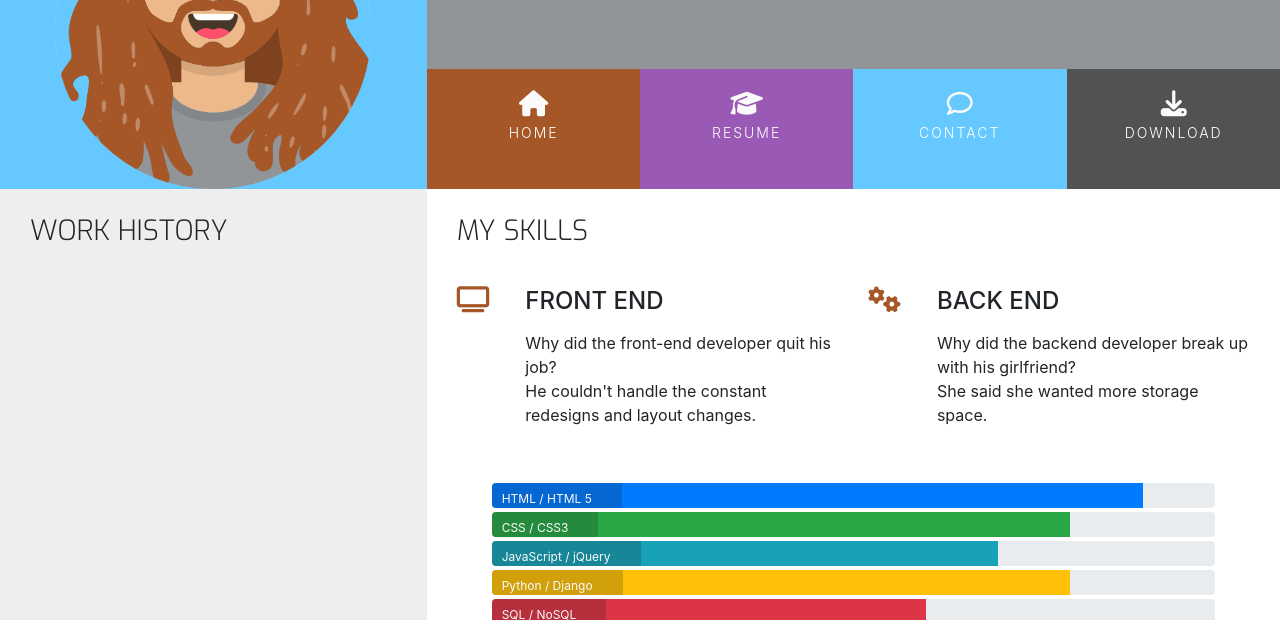
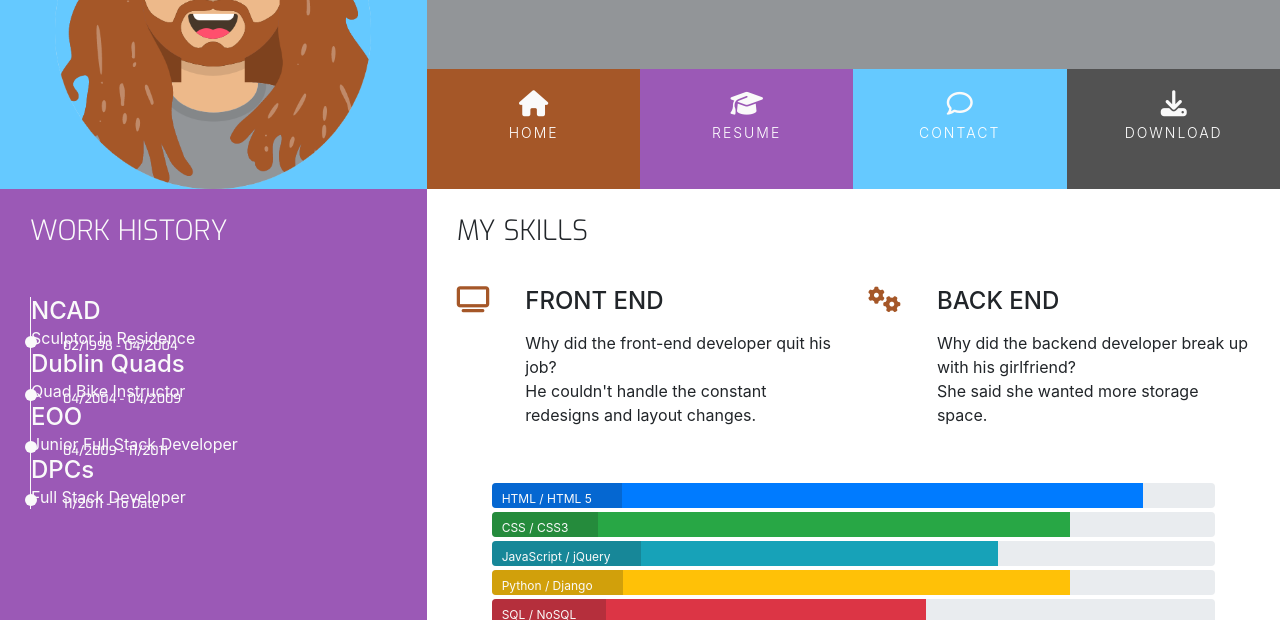
Before and after one commit to KC-7/bootstrap-resume, a plain HTML site: page resume.html in a window 1280 px wide. Shown: the part 180-800 px from the top of the page. Drawn offline with nearby package versions, Linux system fonts and the light colour scheme.

Commit message:
Add work experience for resume page.

```diff
--- a/assets/css/style.css
+++ b/assets/css/style.css
@@ -12,6 +12,10 @@
 
 .bg-color-personal-info {
     background-color: #eeeeee;
+}
+
+.bg-color-work-history {
+    background-color: #9b59b6;
 }
 
 .ui-menu-color-home {
@@ -63,6 +67,7 @@ h4 {
     float: none;
 }
 
+.history-heading,
 .section-heading {
     font-family: "Exo", sans-serif;
     font-weight: 300;
@@ -284,3 +289,51 @@ footer {
 .progress-section {
     margin: 40px 20px;
 }
+
+/* ---------------------------------------- Work History */
+
+.history-heading {
+    color: #fafafa;
+    margin-bottom: 50px;
+}
+
+.timeline-item {
+    padding: 43m 2em 0em 2em;
+    position: relative;
+    color: #fafafa;
+    border-left: 1px solid;
+}
+
+.timeline-item p {
+    padding: 0;
+    margin: 0;
+}
+
+.timeline-item:before {
+    content: attr(data-dates);
+    position: absolute;
+    left: 2.5em;
+    top: 3em;
+    display: block;
+    font-family: "Exo", sans-serif;
+    font-weight: 500;
+    font-size: 0.8em;
+    padding: 0;
+    margin: 0;
+}
+
+.timeline-item:after {
+    width: 12px;
+    height: 12px;
+    display: block;
+    top: 2.4em;
+    position: absolute;
+    left: -6px;
+    border-radius: 12px;
+    content: "";
+    background-color: #fafafa;
+}
+
+.history-items {
+    margin-bottom: 30px;
+}
--- a/resume.html
+++ b/resume.html
@@ -65,12 +65,30 @@
 
     <section class="container-fluid">
         <div class="row">
-            <div class="col-md-4 bg-color-personal-info section-column">
+            <div class="col-md-4 bg-color-work-history section-column">
                 <div class="row">
                     <div class="col-12">
-                        <h3 class="section-heading uppercase">
+                        <h3 class="history-heading uppercase">
                             Work History
                         </h3>
+                    </div>
+                </div>
+                <div class="history-items">
+                    <div class="timeline-item" data-dates="02/1998 - 04/2004">
+                        <h4>NCAD</h4>
+                        <p>Sculptor in Residence</p>
+                    </div>
+                    <div class="timeline-item" data-dates="04/2004 - 04/2009">
+                        <h4>Dublin Quads</h4>
+                        <p>Quad Bike Instructor</p>
+                    </div>
+                    <div class="timeline-item" data-dates="04/2009 - 11/2011">
+                        <h4>EOO</h4>
+                        <p>Junior Full Stack Developer</p>
+                    </div>
+                    <div class="timeline-item" data-dates="11/2011 - To Date">
+                        <h4>DPCs</h4>
+                        <p>Full Stack Developer</p>
                     </div>
                 </div>
             </div>
```
